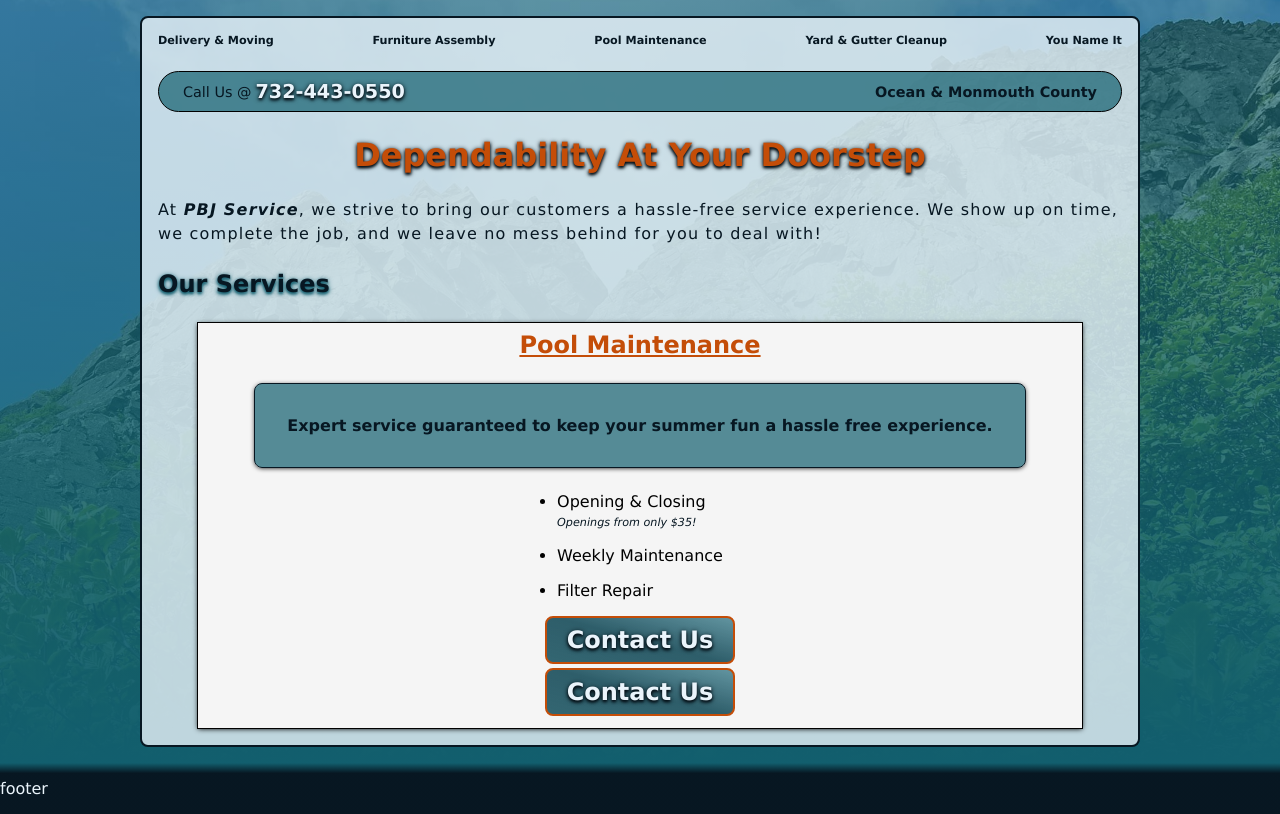
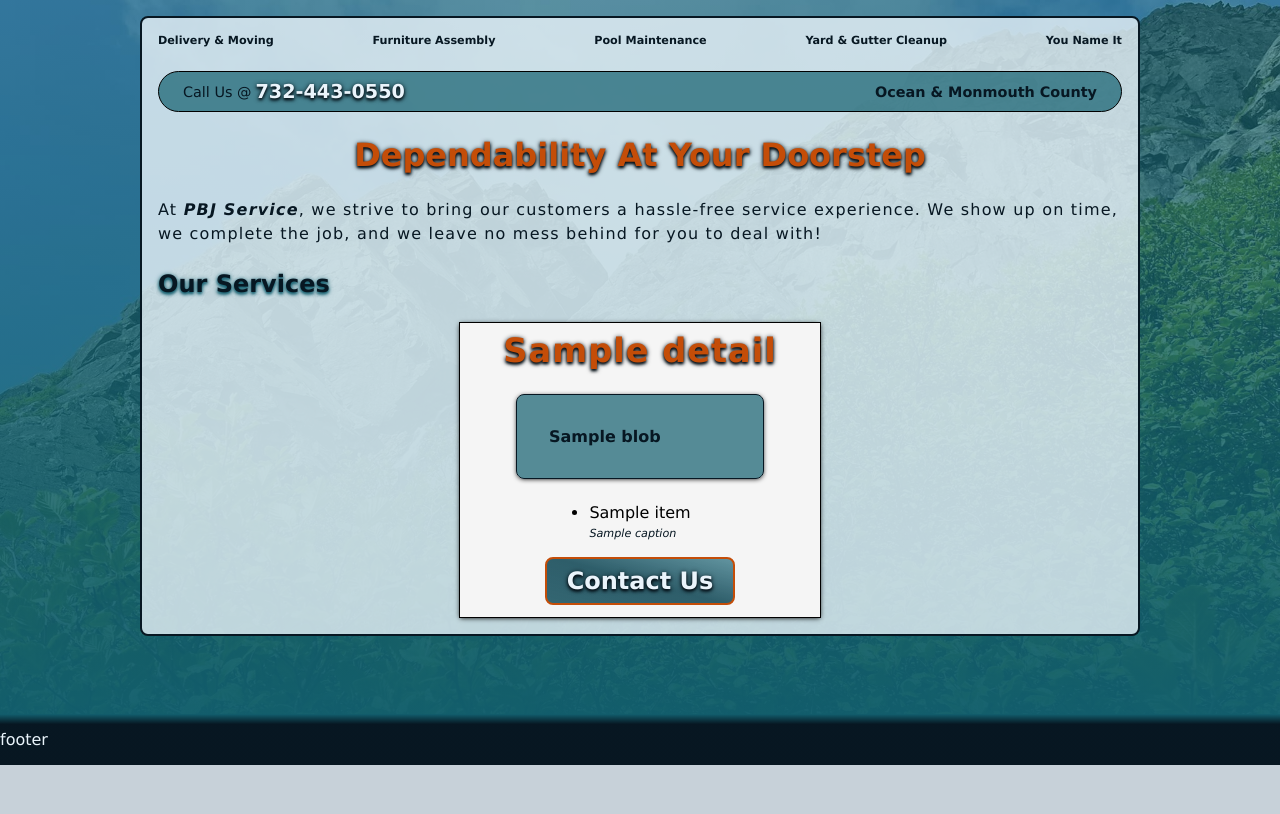
Before and after one commit to jake-the-cake/django_peakbound, a Django app: template flamingo/service/templates/service/service-home.html in a window 1280 px wide. Shown: the part 35-849 px from the top of the page. After the commit the page ends 800 px from the top, so only its background shows below. Run offline with Django 5.2, Linux system fonts and the light colour scheme; the template is opened without the code that fills it: most values are stand-ins (such as "Sample title", 1, 10 or a date in 2020).

Commit message:
update main service page

```diff
--- a/flamingo/service/templates/service/service-home.html
+++ b/flamingo/service/templates/service/service-home.html
@@ -17,20 +17,24 @@ PBJ Service Co
       At <span class="italic bold">PBJ Service</span>, we strive to bring our customers a hassle-free service experience. We show up on time, we complete the job, and we leave no mess behind for you to deal with!
     </p>
     <h2 class="ts-secondary-2 text-primary w-100">Our Services</h2>
-    <section id="new-arrivals" class='white b-sm py-2 px-4 shadow-sm flex-col'>
-      <h2 class="text-accent text-center underline">Pool Maintenance</h2>
-      <p class="secondary-700 text-primary bold mx-10 my-6 p-8 b-sm br-2 shadow-sm">Expert service guaranteed to keep your summer fun a hassle free experience.</p>
+    {% for details in pages %}
+    <section class="white b-sm py-2 px-4 shadow-sm flex-col">
+      <span class="ts-dark-2 text-accent text-center text-3xl bold ls-10">{{ details.title }}</span>
+      <p class="secondary-700 text-primary bold mx-10 my-6 p-8 b-sm br-2 shadow-sm">{{ details.blob }}</p>
       <ul class="flex-col gap-4 m-auto mb-4">
+        {% for item in details.services %}
           <li class="mx-5">
-          Opening & Closing
+            {{ item.title }}
+            {% if item.caption  %}
               <br />
-          <span class="italic text-sm text-primary">Openings from only $35!</span>
+              <span class="italic text-sm text-primary">{{ item.caption }}</span>
+            {% endif %}
           </li>
-        <li class="mx-5">Weekly Maintenance</li>
-        <li class="mx-5">Filter Repair</li>
+        {% endfor %}
       </ul>
       {% include 'components/contact-form.html' %}
-      {% include 'components/contact-form.html' %}
+    </section>
+    {% endfor %}
     <script>
       useExpandingContactForm({
         // formId: [],
@@ -43,6 +47,5 @@ PBJ Service Co
         ]
       })
     </script>
-    </section>
   </div>
 {% endblock %}
```
Also changed, not shown: flamingo/service/views.py (+9 -1 lines). Lines whose indentation alone changed are shown as unchanged.
